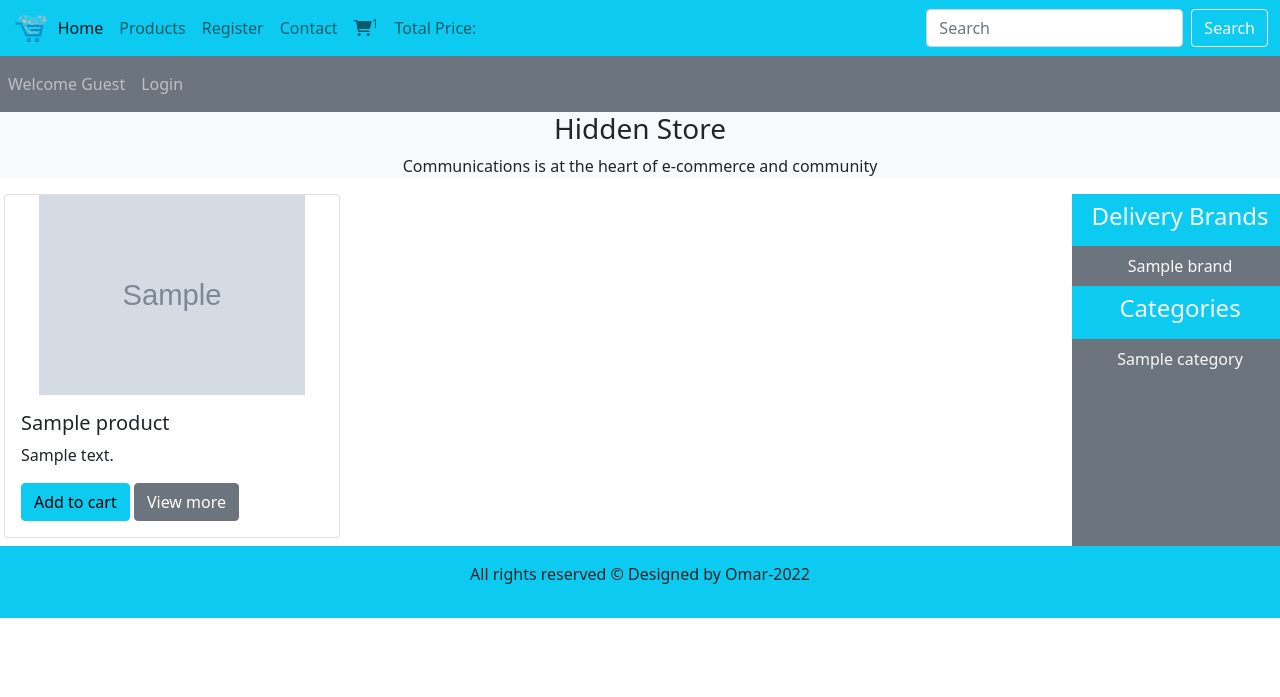
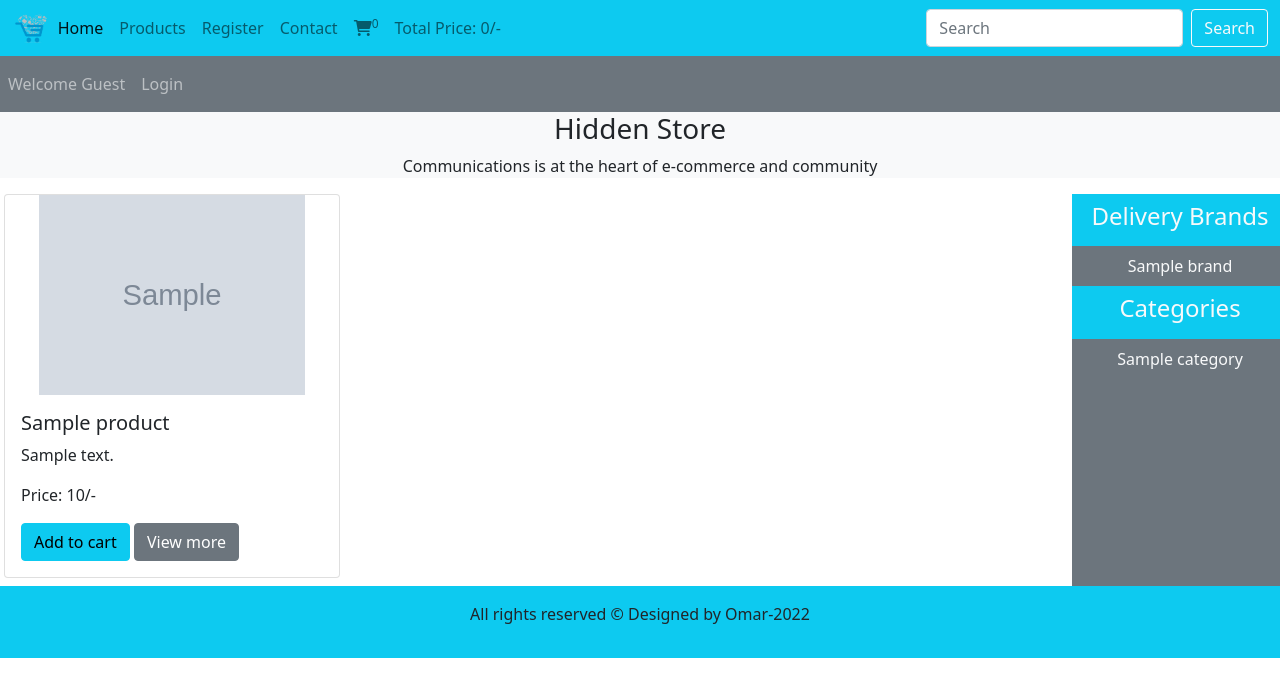
Before and after one commit to Omar50x/ecommerce2, a PHP site: page /display_all.php in a window 1280 px wide. Shown: the top 697 px of the page. Run offline with PHP 8.4, Linux system fonts and the light colour scheme; tables that the repository leaves empty or names only in its code hold one stand-in row (values such as "Sample post"); grey boxes marked "Sample" are stand-in pictures.

Commit message:
Getting Total Price

```diff
--- a/display_all.php
+++ b/display_all.php
@@ -42,10 +42,10 @@
                         <a class="nav-link" href="#">Contact</a>
                     </li>
                     <li class="nav-item">
-                        <a class="nav-link" href="#"><i class="fa-solid fa-cart-shopping"></i><sup>1</sup></a>
+                        <a class="nav-link" href="#"><i class="fa-solid fa-cart-shopping"></i><sup><?php cart_item(); ?></sup></a>
                     </li>
                     <li class="nav-item">
-                        <a class="nav-link" href="#">Total Price:</a>
+                        <a class="nav-link" href="#">Total Price: <?php total_cart_price(); ?>/-</a>
                     </li>
                 </ul>
                 <form class="d-flex" action="search_product.php" method="GET">
--- a/functions/common_function.php
+++ b/functions/common_function.php
@@ -26,6 +26,7 @@
                                 <div class='card-body'>
                                     <h5 class='card-title'>$product_title</h5>
                                     <p class='card-text'>$product_description</p>
+                                    <p class='card-text'>Price: $product_price/-</p>
                                     <a href='index.php?add_to_cart=$product_id' class='btn btn-info'>Add to cart</a>
                                     <a href='product_details.php?product_id=$product_id' class='btn btn-secondary'>View more</a>
                                 </div>
@@ -62,6 +63,7 @@
                                 <div class='card-body'>
                                     <h5 class='card-title'>$product_title</h5>
                                     <p class='card-text'>$product_description</p>
+                                    <p class='card-text'>Price: $product_price/-</p>
                                     <a href='index.php?add_to_cart=$product_id' class='btn btn-info'>Add to cart</a>
                                     <a href='product_details.php?product_id=$product_id' class='btn btn-secondary'>View more</a>
                                 </div>
@@ -118,6 +120,7 @@
                             <div class='card-body'>
                                 <h5 class='card-title'>$product_title</h5>
                                 <p class='card-text'>$product_description</p>
+                                <p class='card-text'>Price: $product_price/-</p>
                                 <a href='index.php?add_to_cart=$product_id' class='btn btn-info'>Add to cart</a>
                                 <a href='product_details.php?product_id=$product_id' class='btn btn-secondary'>View more</a>
                             </div>
@@ -173,6 +176,7 @@
                             <div class='card-body'>
                                 <h5 class='card-title'>$product_title</h5>
                                 <p class='card-text'>$product_description</p>
+                                <p class='card-text'>Price: $product_price/-</p>
                                 <a href='index.php?add_to_cart=$product_id' class='btn btn-info'>Add to cart</a>
                                 <a href='product_details.php?product_id=$product_id' class='btn btn-secondary'>View more</a>
                             </div>
@@ -210,6 +214,7 @@
                             <div class='card-body'>
                                 <h5 class='card-title'>$product_title</h5>
                                 <p class='card-text'>$product_description</p>
+                                <p class='card-text'>Price: $product_price/-</p>
                                 <a href='index.php?add_to_cart=$product_id' class='btn btn-info'>Add to cart</a>
                                 <a href='product_details.php?product_id=$product_id' class='btn btn-secondary'>View more</a>
                             </div>
@@ -249,6 +254,7 @@
                                     <div class='card-body'>
                                         <h5 class='card-title'>$product_title</h5>
                                         <p class='card-text'>$product_description</p>
+                                        <p class='card-text'>Price: $product_price/-</p>
                                         <a href='index.php?add_to_cart=$product_id' class='btn btn-info'>Add to cart</a>
                                         <a href='index.php' class='btn btn-secondary'>Go home</a>
                                     </div>
@@ -331,4 +337,24 @@
         }
         echo $count_cart_items;
     }
+
+    // Total price function
+    function total_cart_price() {
+        global $con;
+        $get_ip_add = getIPAddress();
+        $total_price = 0;
+        $cart_query = "Select * from `cart_details` where ip_address = '$get_ip_add'";
+        $result = mysqli_query($con, $cart_query);
+        while($row = mysqli_fetch_array($result)) {
+            $product_id = $row['product_id'];
+            $select_products = "Select * from `products` where product_id = '$product_id'";
+            $result_products = mysqli_query($con, $select_products);
+            while($row_product_price = mysqli_fetch_array($result_products)) {
+                $product_price = array($row_product_price['product_price']);
+                $product_values = array_sum($product_price);
+                $total_price += $product_values;
+            }
+        }
+        echo $total_price;
+    }
 ?>
--- a/index.php
+++ b/index.php
@@ -45,7 +45,7 @@
                         <a class="nav-link" href="#"><i class="fa-solid fa-cart-shopping"></i><sup><?php cart_item(); ?></sup></a>
                     </li>
                     <li class="nav-item">
-                        <a class="nav-link" href="#">Total Price:</a>
+                        <a class="nav-link" href="#">Total Price: <?php total_cart_price(); ?>/-</a>
                     </li>
                 </ul>
                 <form class="d-flex" action="search_product.php" method="GET">
--- a/product_details.php
+++ b/product_details.php
@@ -45,7 +45,7 @@
                         <a class="nav-link" href="#"><i class="fa-solid fa-cart-shopping"></i><sup><?php cart_item(); ?></sup></a>
                     </li>
                     <li class="nav-item">
-                        <a class="nav-link" href="#">Total Price:</a>
+                        <a class="nav-link" href="#">Total Price: <?php total_cart_price(); ?>/-</a>
                     </li>
                 </ul>
                 <form class="d-flex" action="search_product.php" method="GET">
--- a/search_product.php
+++ b/search_product.php
@@ -45,7 +45,7 @@
                         <a class="nav-link" href="#"><i class="fa-solid fa-cart-shopping"></i><sup><?php cart_item(); ?></sup></a>
                     </li>
                     <li class="nav-item">
-                        <a class="nav-link" href="#">Total Price:</a>
+                        <a class="nav-link" href="#">Total Price: <?php total_cart_price(); ?>/-</a>
                     </li>
                 </ul>
                 <form class="d-flex" action="" method="GET">
```
